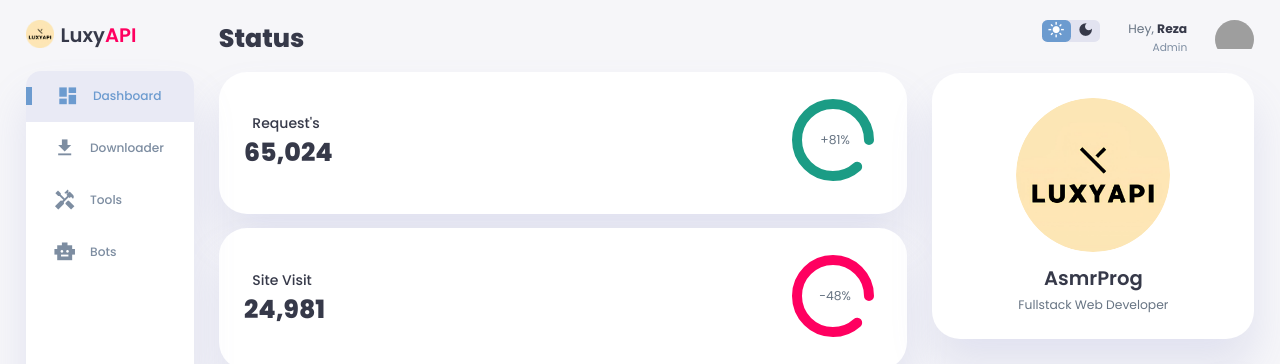
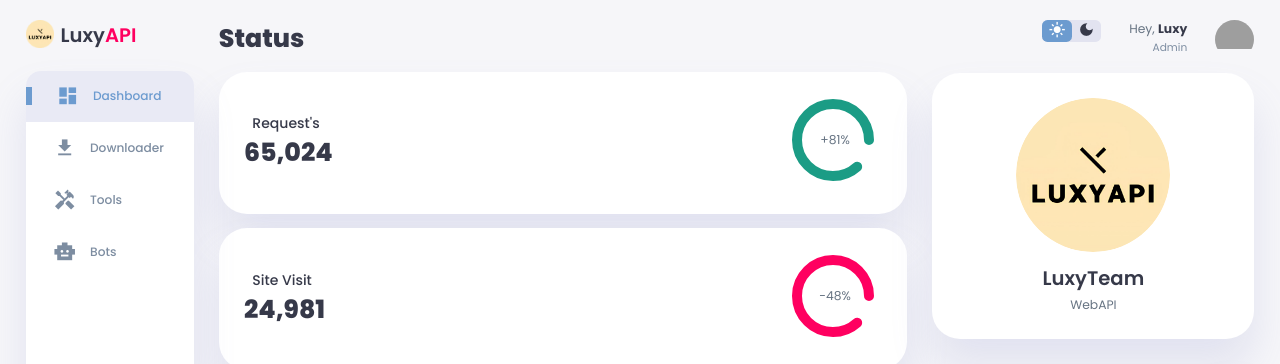
Before and after one commit to LuxyTeam/LuxyAPI, a plain HTML site: page index.html in a window 1280 px wide. Shown: the top 364 px of the page. Drawn offline with Linux system fonts and the light colour scheme; grey boxes are pictures that could not be loaded.

Commit message:
Update index.html

```diff
--- a/index.html
+++ b/index.html
@@ -172,7 +172,7 @@
 
                 <div class="profile">
                     <div class="info">
-                        <p>Hey, <b>Reza</b></p>
+                        <p>Hey, <b>Luxy</b></p>
                         <small class="text-muted">Admin</small>
                     </div>
                     <div class="profile-photo">
@@ -185,8 +185,8 @@
             <div class="user-profile">
                 <div class="logo">
                     <img src="images/logo.png" />
-                    <h2>AsmrProg</h2>
-                    <p>Fullstack Web Developer</p>
+                    <h2>LuxyTeam</h2>
+                    <p>WebAPI</p>
                 </div>
             </div>
 
```
